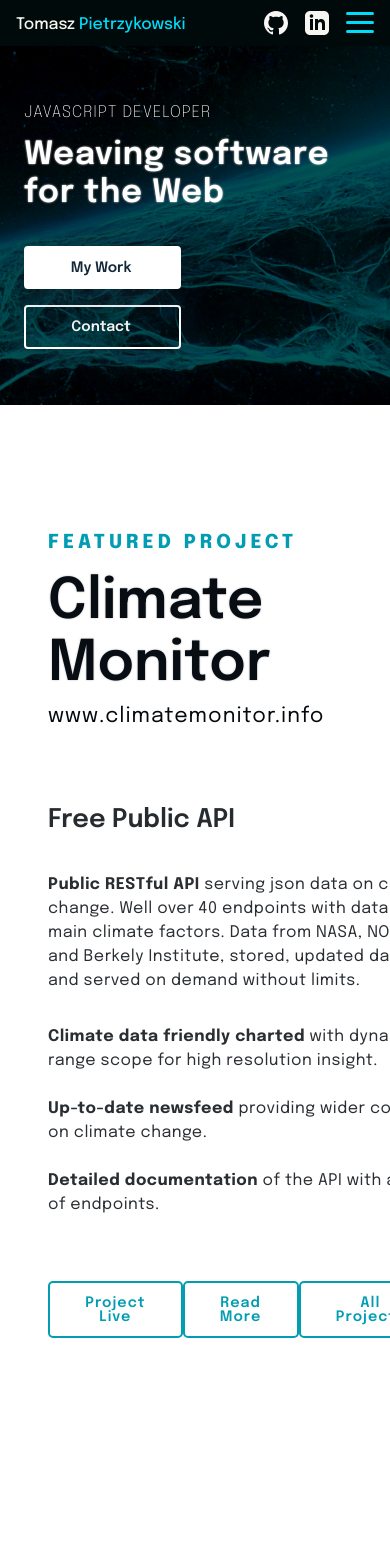
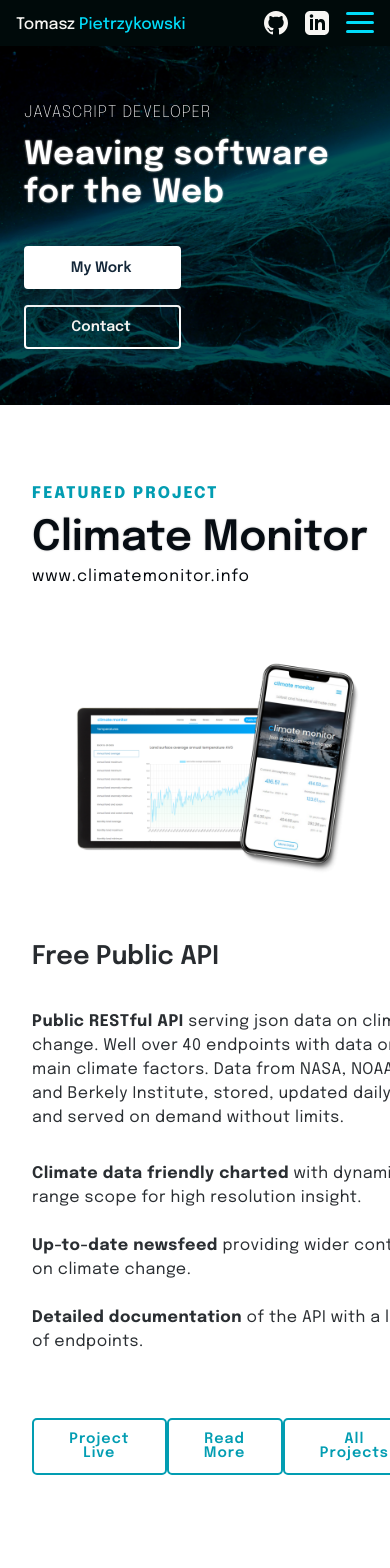
Before and after one commit to TomaszPietrzykowski/portfolio-next, a Next.js app: page / in a window 390 px wide. Shown: the top 1568 px of the page. Built offline with nearby package versions, Linux system fonts and the light colour scheme.

Commit message:
featured mobile styles added

```diff
--- a/components/Featured1.js
+++ b/components/Featured1.js
@@ -10,7 +10,7 @@
         <a href='https://climatemonitor.info' target='_blank'>
           <h3 className={styles.featuredWww}>www.climatemonitor.info</h3>
         </a>
-
+        <div className={styles.imgMobile} />
         <h4 className={styles.featuredSubhead}>Free Public API</h4>
         <p className={styles.featuredPara}>
           <strong>Public RESTful API</strong> serving json data on climate
--- a/styles/Featured.module.css
+++ b/styles/Featured.module.css
@@ -1,6 +1,7 @@
 /* ------ rework layout grid ------------------------ */
 .featured {
-    display: flex;
+    display: grid;
+    grid-template-columns: 50% 50%;
     width: 100%;
     margin: auto;
     margin-top: 8rem;
@@ -11,7 +12,6 @@
     margin-left: auto;
 }
 .featuredRight {
-    width: 50%;
     background-image: url("../public/cm-project.png");
     background-size: contain;
     background-repeat: no-repeat;
@@ -104,3 +104,83 @@
     border: 2px solid var(--accent02);
     background-color: var(--accent02);
 }
+.imgMobile {
+    display: none;
+}
+
+/*
+   Responsive
+*/
+
+@media (max-width: 1300px) {
+    .featured {
+        grid-template-columns: 66% 34%;
+    }
+    .featuredLeft {
+        max-width: unset;
+    }
+}
+
+@media (max-width: 900px) {
+    .featured {
+        margin-top: 5rem;
+        padding: 0 2rem;
+        grid-template-columns: 66% 34%;
+    }
+    .featuredLeft {
+        padding: 0;
+    }
+    .featuredTitle {
+        font-size: 2.6rem;
+        font-weight: 600;
+        line-height: 1;
+    }
+    .featuredSubtitle,
+    .featuredSubtitle2 {
+        font-size: 1rem;
+        font-weight: 800;
+        letter-spacing: 2px;
+        margin-bottom: 1rem;
+    }
+    .featuredWww {
+        font-size: 1rem;
+        letter-spacing: 1px;
+        margin: 0.5rem 0 5rem 0;
+    }
+}
+@media (max-width: 680px) {
+    .featured {
+        margin-top: 5rem;
+        padding: 0 2rem;
+        grid-template-columns: 100%;
+    }
+    .imgMobile {
+        display: block;
+        /* width: 100%; */
+        height: 90vw;
+        background-image: url("../public/cm-project.png");
+        background-size: contain;
+        background-repeat: no-repeat;
+        background-position: center;
+    }
+    .featuredRight {
+        display: none;
+    }
+    .featuredTitle {
+        font-size: 2.6rem;
+        font-weight: 600;
+        line-height: 1;
+    }
+    .featuredSubtitle,
+    .featuredSubtitle2 {
+        font-size: 1rem;
+        font-weight: 800;
+        letter-spacing: 2px;
+        margin-bottom: 1rem;
+    }
+    .featuredWww {
+        font-size: 1rem;
+        letter-spacing: 1px;
+        margin: 0.5rem 0;
+    }
+}
--- a/styles/Home.module.css
+++ b/styles/Home.module.css
@@ -100,7 +100,7 @@
     letter-spacing: 2px;
   }
   .btnContainers {
-    margin-bottom: 6rem;
+    margin-bottom: 5rem;
   }
   .cta,
 .ctaSecondary {
```
